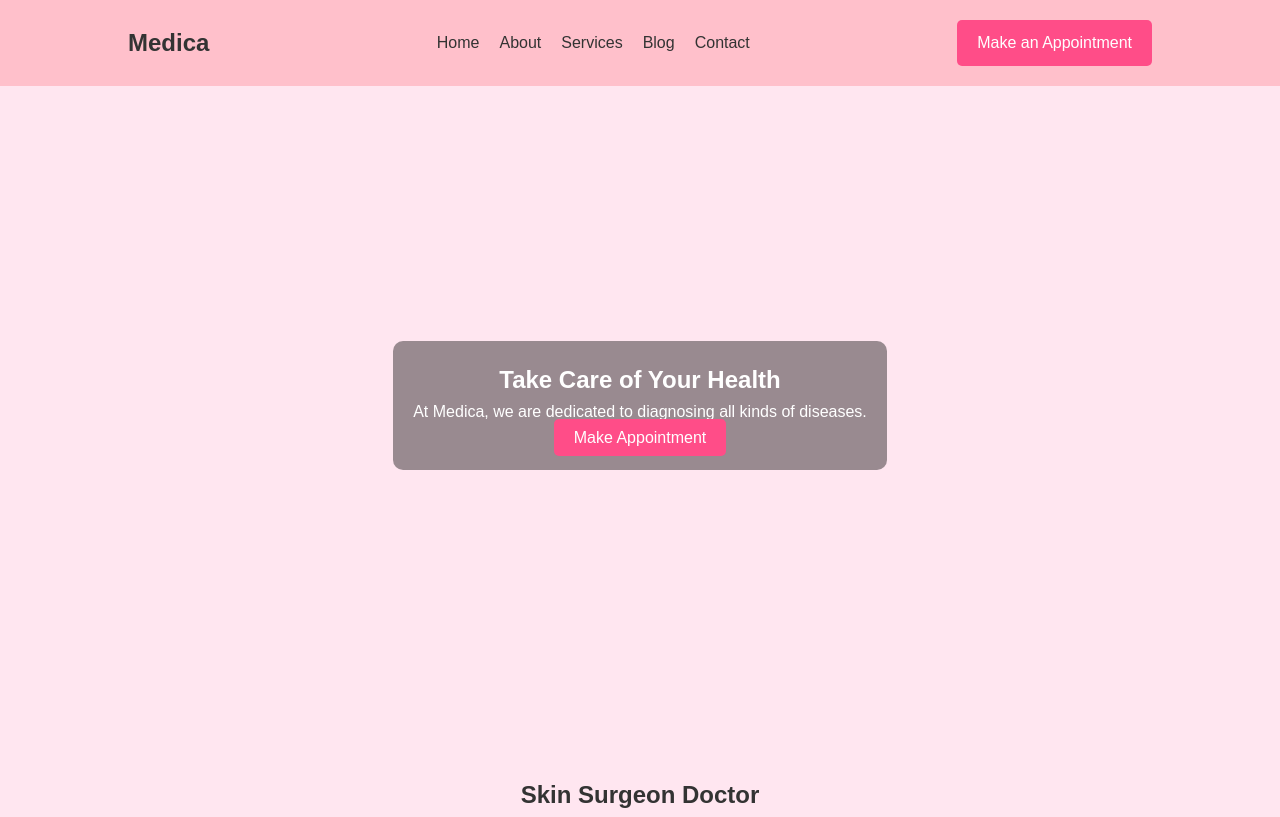
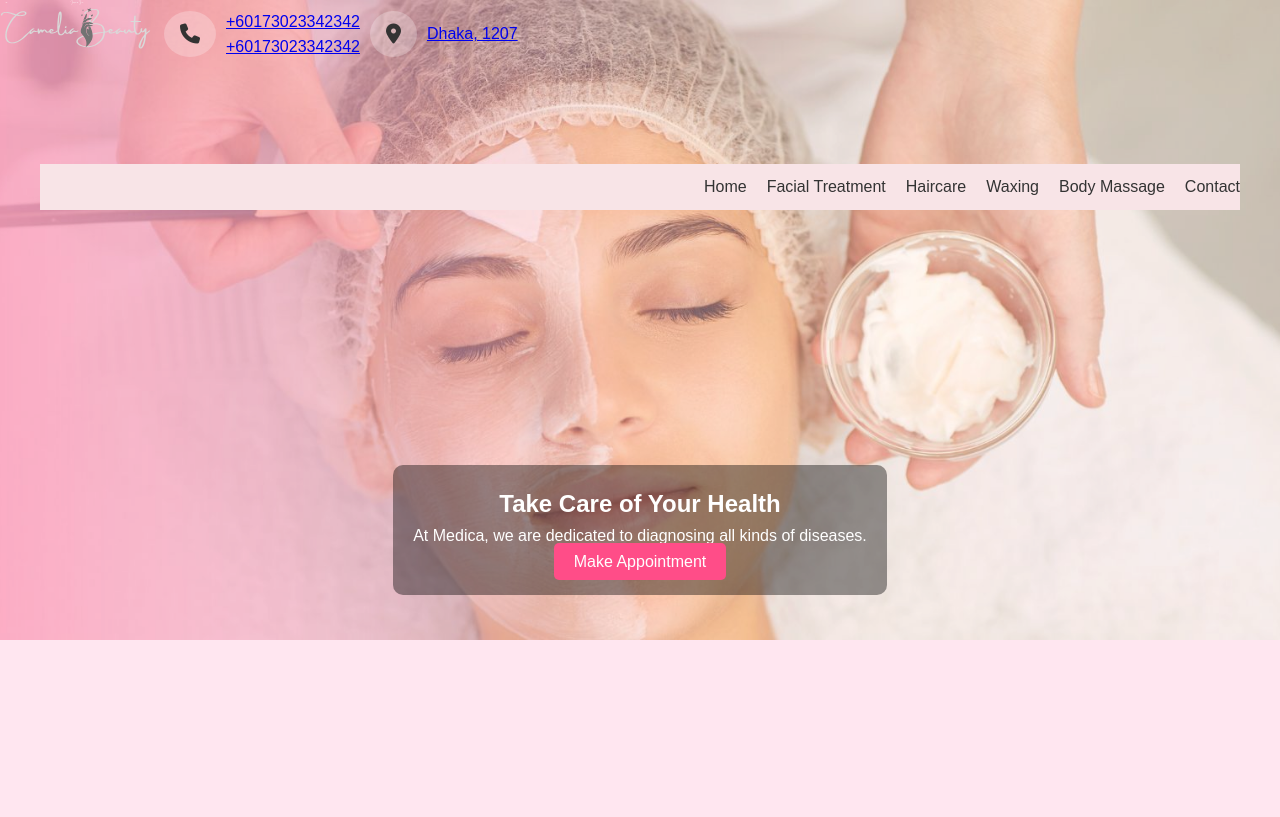
Before and after one commit to farheentrisha/skin-clinic-website, a plain HTML site: page index.html in a window 1280 px wide. Shown: the top 817 px of the page. Drawn offline with Linux system fonts and the light colour scheme.

Commit message:
more modification added

```diff
--- a/index.html
+++ b/index.html
@@ -1,30 +1,72 @@
 <!DOCTYPE html>
 <html lang="en">
 <head>
-  <meta charset="UTF-8">
-  <meta name="viewport" content="width=device-width, initial-scale=1.0">
-  <title>Skin Surgeon Doctor</title>
-  <link rel="stylesheet" href="style.css">
+<meta charset="UTF-8">
+    <meta name="viewport" content="width=device-width, initial-scale=1.0">
+    <title>Document</title>
+
+    <link rel="stylesheet" href="https://cdnjs.cloudflare.com/ajax/libs/font-awesome/6.5.1/css/all.min.css"
+        integrity="sha512-DTOQO9RWCH3ppGqcWaEA1BIZOC6xxalwEsw9c2QQeAIftl+Vegovlnee1c9QX4TctnWMn13TZye+giMm8e2LwA=="
+        crossorigin="anonymous" referrerpolicy="no-referrer" />
+
+    <!-- <link rel="stylesheet" href="common.css" /> -->
+    <link rel="stylesheet" href="style.css" />
 </head>
 <body>
 
   <!-- Header -->
-  <header>
+  <header class="header">
+    <div class = "info">
+      <div class="container">
+                <div class="row">
+                    <h1 class="logo">
+                        <a href="#">
+                            <img src="images/logo.svg" class="logo-light" />
+                        </a>
+                    </h1>
+                    <div class="contact">
+                        <div class="contact-icon">
+                            <i class="fa-solid fa-phone"></i>
+                        </div>
+                        <div class="contact-phone-number">
+                            <a href="#">+60173023342342</a>
+                            <br />
+                            <a href="#">+60173023342342</a>
+                        </div>
+                    </div>
+                    <div class="contact">
+                        <div class="contact-icon">
+                            <i class="fa-solid fa-location-dot"></i>
+                        </div>
+                        <div class="contact-address">
+                            <a href="#">Dhaka, 1207</a>
+                        </div>
+                    </div>
+                </div>
+            </div>
+    </div>
+
     <nav class="navbar">
-      <div class="logo">Medi<span>ca</span></div>
+      <div class="logo">
+
+      </div>
       <ul class="nav-links">
-        <li><a href="#">Home</a></li>
-        <li><a href="#">About</a></li>
-        <li><a href="#">Services</a></li>
-        <li><a href="#">Blog</a></li>
-        <li><a href="#">Contact</a></li>
+        <li><a href="#home">Home</a></li>
+        <li><a href="#facial-treatment">Facial Treatment</a></li>
+        <li><a href="#haircare">Haircare</a></li>
+        <li><a href="#waxing">Waxing</a></li>
+        <li><a href="#body-massage">Body Massage</a></li>
+        <li><a href="#contact">Contact</a></li>
       </ul>
-      <a href="#" class="btn">Make an Appointment</a>
+
     </nav>
   </header>
 
   <!-- Hero Section -->
   <section class="hero">
+    <a href="#" class="bg-img">
+      <img src="images/head-img.jpg" alt="Medica Logo">
+    </a>
     <div class="hero-text">
       <h1>Take Care of Your Health</h1>
       <p>At Medica, we are dedicated to diagnosing all kinds of diseases.</p>
@@ -101,7 +143,6 @@
     </div>
   </section>
 
-  <!-- Footer -->
   <footer>
     <p>&copy; 2025 Skin Care Clinic | All Rights Reserved</p>
   </footer>
--- a/style.css
+++ b/style.css
@@ -11,13 +11,56 @@ body {
   color: #333;
 }
 
-/* Navbar */
+.container {
+  width: 100%;
+  margin: auto;
+  padding-left: var(--col-gap);
+  justify-content: space-between;
+  padding-right: var(--col-gap);
+  background: none;
+}
+
+
+
+.row {
+  display: flex;
+  flex-wrap: wrap;
+  margin-left: calc(var(--col-gap) * -1);
+  margin-right: calc(var(--col-gap) * -1);
+}
+[class^="col-"] {
+  padding-left: var(--col-gap);
+  padding-right: var(--col-gap);
+  box-sizing: border-box;
+}
+
+.contact {
+  display: flex;
+  flex-wrap: wrap;
+  align-items: center;
+}
+.contact .contact-icon i {
+  font-size: 20px;
+  padding: 13px 16px;
+  background-color: #ffffff40;
+  border-radius: 50%;
+  margin: 0 10px;
+}
+.contact .contact-main {
+  width: auto;
+}
+
 .navbar {
+  margin-top: 6rem;
   display: flex;
+  margin-left: 40px;
+  margin-right: 40px;
   justify-content: space-between;
   align-items: center;
-  padding: 20px 10%;
-  background: pink;
+  padding: 10px 0%;
+  background: rgb(248, 228, 231);
+  -webkit-backdrop-filter: blur(4.6px);
+  backdrop-filter: blur(4.6px);
 }
 .navbar .logo {
   font-size: 24px;
@@ -43,7 +86,12 @@ body {
   text-decoration: none;
 }
 
-/* Hero */
+
+logo-light {
+  display: none;
+}
+
+
 .hero {
   height: 80vh;
   background: url('hero.jpg') center/cover no-repeat;
@@ -52,6 +100,17 @@ body {
   justify-content: center;
   text-align: center;
   color: white;
+}
+
+.hero .bg-img img {
+  width: 100%;
+  height: 80vh;
+  object-fit: cover;
+  position: absolute;
+  top: 0;
+  left: 0;
+  z-index: -1;
+  opacity: 0.7;
 }
 .hero-text {
   background: rgba(0, 0, 0, 0.4);
```
Also changed, not shown: images/head-img.jpg (added), images/logo.svg (added).
